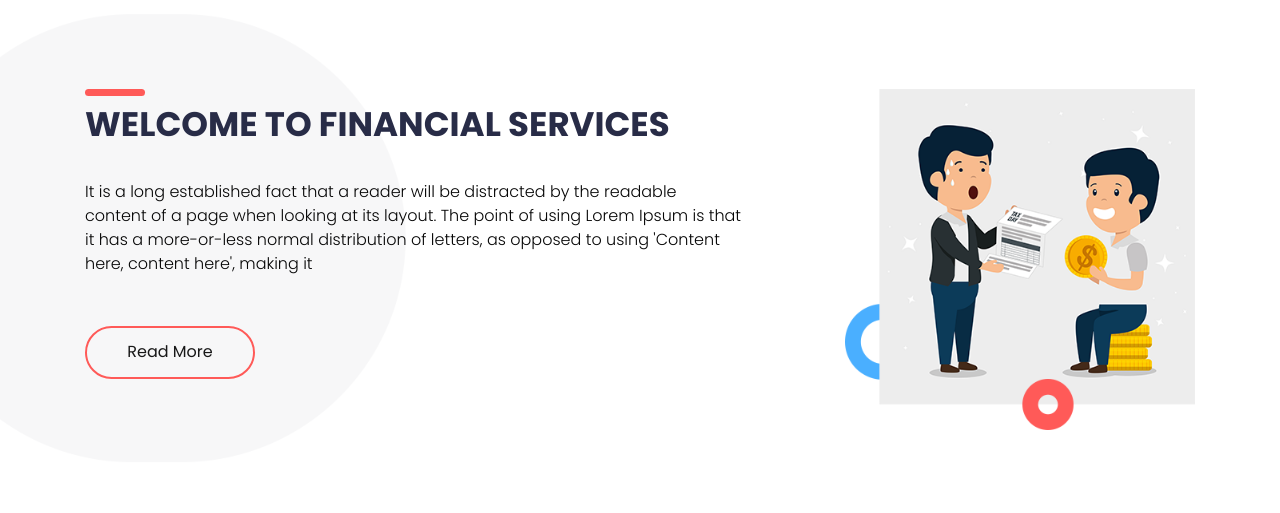
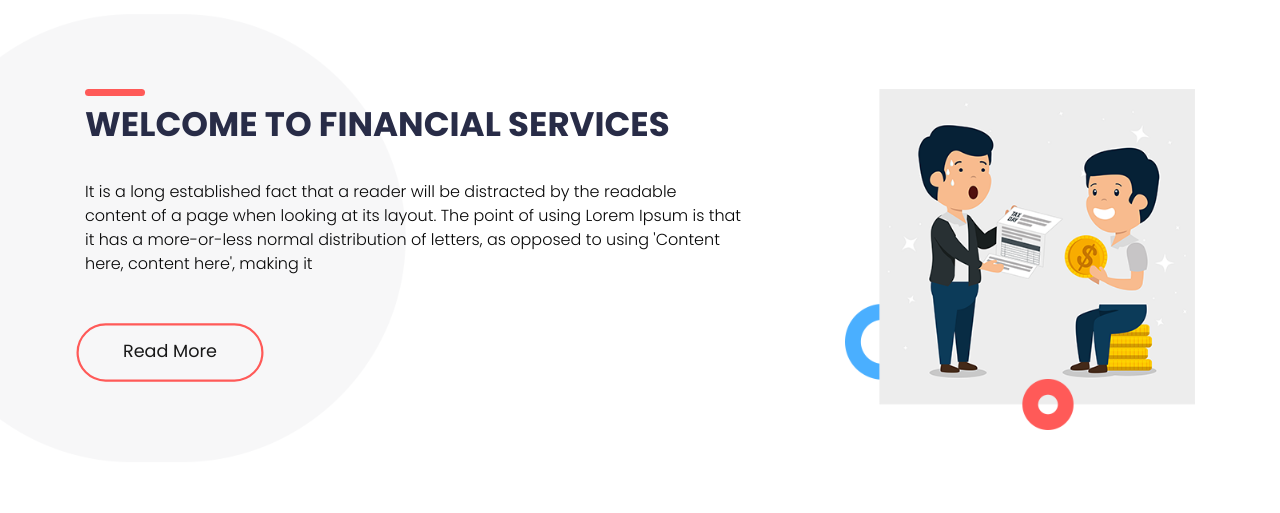
Before and after one commit to GMATF/AVF, a Flask app: page / in a window 1280 px wide, with the pointer over the restyled element. Shown: the part 660-1173 px from the top of the page. Run offline with Flask 2, Linux system fonts and the light colour scheme; some libraries are stand-ins or nearby versions.

Commit message:
button style update

```diff
--- a/app/static/css/style.css
+++ b/app/static/css/style.css
@@ -398,6 +398,7 @@ button {
 .moremore_bt a:hover {
     color: #181818;
     border: 2px solid #ff5a58;
+    transform: scale(1.1);
 }
 .image_1{
     width: 100%;
@@ -503,6 +504,7 @@ button {
 .moremore_bt_1 a:hover {
     color: #ffffff;
     border: 2px solid #ffffff;
+
 }
 .project_section{
     width: 100%;
```
